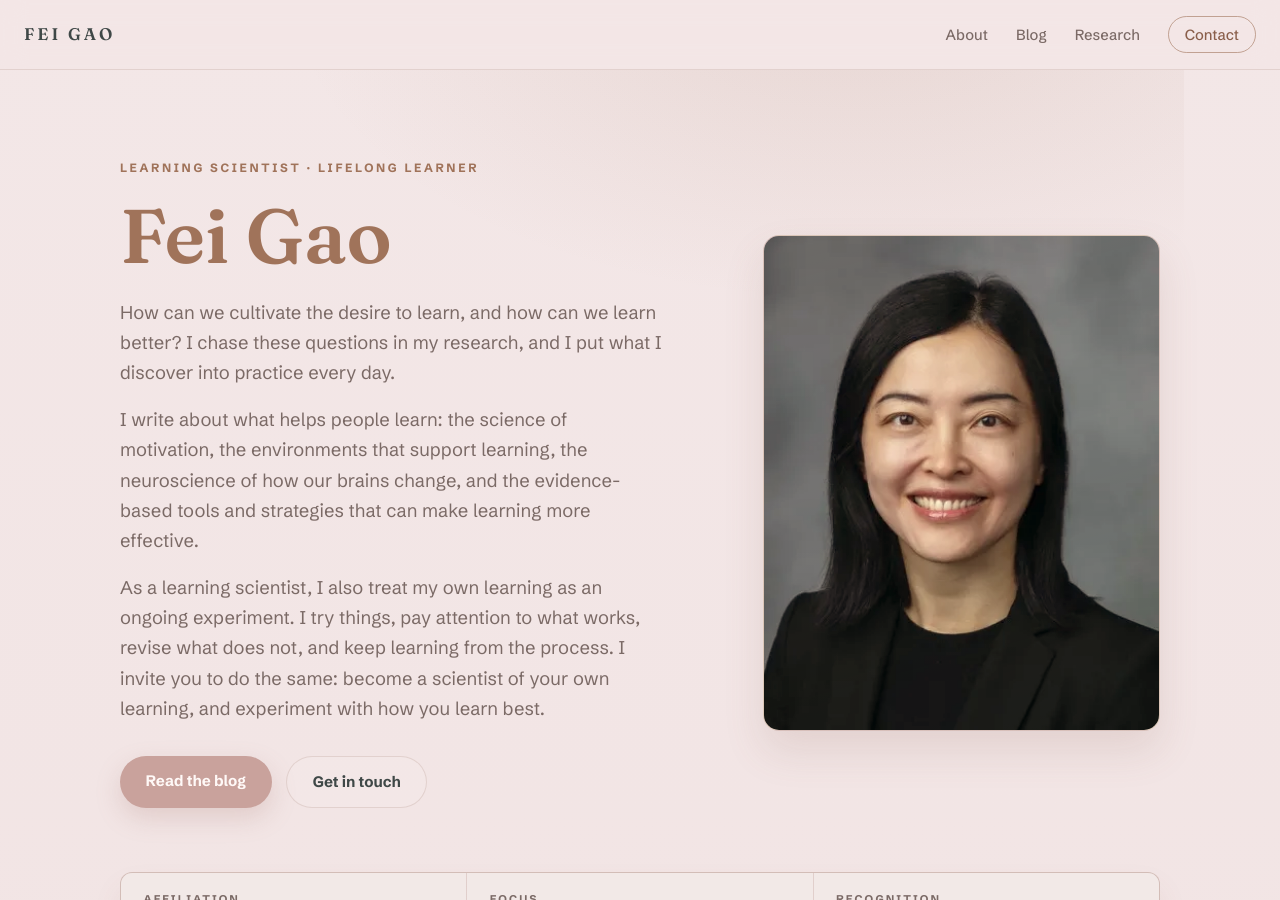
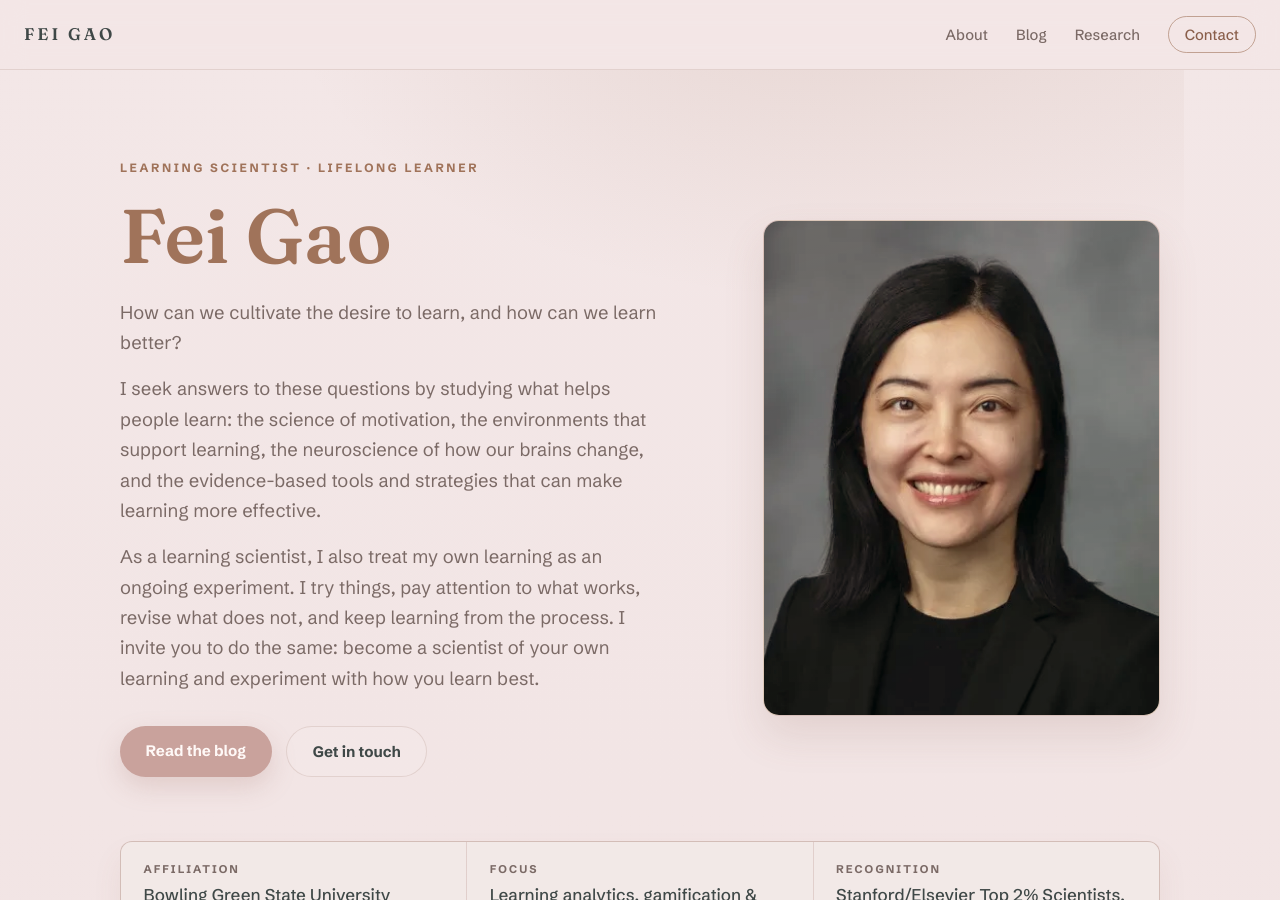
Before and after one commit to gaofei9/gaofei9.github.io, a Jekyll site: the page built from index.html, in a window 1280 px wide and 900 px high. Built offline with Jekyll 4.4.1, drawn with Linux system fonts in a browser that asks for light colours.

Commit message:
Open the hero with the question on its own line
Co-Authored-By: Claude Fable 5 <noreply@anthropic.com>

```diff
--- a/_data/home.yml
+++ b/_data/home.yml
@@ -30,19 +30,17 @@ hero:
   lede_paragraphs:
     - >-
       How can we cultivate the desire to learn, and how can we learn better?
-      I chase these questions in my research, and I put what I discover into
-      practice every day.
     - >-
-      I write about what helps people learn: the science of motivation, the
-      environments that support learning, the neuroscience of how our brains
-      change, and the evidence-based tools and strategies that can make
-      learning more effective.
+      I seek answers to these questions by studying what helps people learn:
+      the science of motivation, the environments that support learning, the
+      neuroscience of how our brains change, and the evidence-based tools
+      and strategies that can make learning more effective.
     - >-
       As a learning scientist, I also treat my own learning as an ongoing
       experiment. I try things, pay attention to what works, revise what
       does not, and keep learning from the process. I invite you to do the
-      same: become a scientist of your own learning, and experiment with
-      how you learn best.
+      same: become a scientist of your own learning and experiment with how
+      you learn best.
   portrait_alt: "Fei Gao"
   primary_button:
     text: "Read the blog"
```
